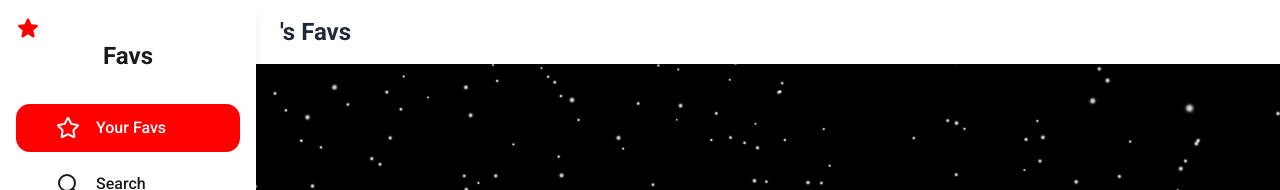
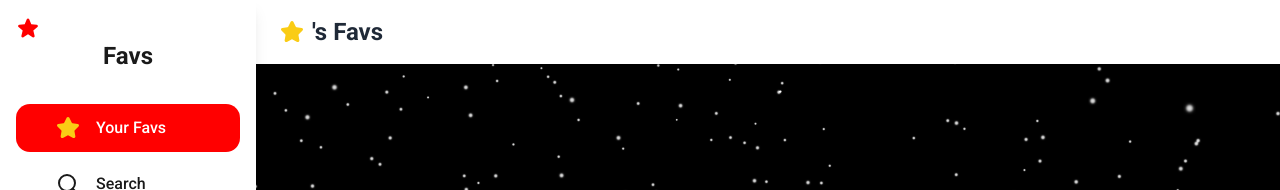
Before and after one commit to luketurnbull/august-activities, a Next.js app in the folder activity-3/: page /favs in a window 1280 px wide. Shown: the top 190 px of the page. Built offline with nearby package versions, Linux system fonts and the light colour scheme.

Commit message:
activities finished!
That's enough from me, happy where it is at but have added feedback on what I would improve.

- Added icons to header
- Updated main readme explaining time spent and feedback

```diff
--- a/activity-3/src/app/favs/page.tsx
+++ b/activity-3/src/app/favs/page.tsx
@@ -8,6 +8,7 @@ import { videoToKey } from "@/utils/videoToKey";
 import { useRouter } from "next/navigation";
 import { useUserStore } from "@/stores/user";
 import CentredCard from "@/components/centred-card";
+import { StarIcon } from "lucide-react";
 
 export default function Favourites() {
   const { favorites } = useFavouritesStore();
@@ -16,7 +17,14 @@ export default function Favourites() {
 
   return (
     <>
-      <Header title={`${name}'s Favs`} />
+      <Header
+        title={
+          <span className="flex items-center gap-2">
+            <StarIcon className="w-6 h-6 text-yellow-400 fill-current outline-black" />
+            {name}&apos;s Favs
+          </span>
+        }
+      />
       <main className="flex-1 overflow-hidden">
         {favorites.length ? (
           <ScrollArea className="h-full">
--- a/activity-3/src/app/favs/search/page.tsx
+++ b/activity-3/src/app/favs/search/page.tsx
@@ -25,7 +25,7 @@ export default function Search() {
 
   const [isFocused, setIsFocused] = useState(false);
 
-  const { isLoading, isError, hasNextPage, fetchNextPage, isFetchingNextPage } =
+  const { isLoading, hasNextPage, isFetchingNextPage, fetchNextPage } =
     useInfiniteQuery({
       queryKey: ["search", searchTerm],
       queryFn: async ({ pageParam = "" }) => {
@@ -74,7 +74,14 @@ export default function Search() {
 
   return (
     <>
-      <Header title="Search" />
+      <Header
+        title={
+          <span className="flex items-center gap-2">
+            <SearchIcon className="w-6 h-6" />
+            Search
+          </span>
+        }
+      />
       <main className="flex-1 overflow-hidden">
         <ScrollArea onScrollCapture={handleScroll} className="h-full">
           <div className="sticky top-0 p-4 bg-white z-10 shadow-lg">
@@ -105,11 +112,6 @@ export default function Search() {
             </div>
           </div>
           <div>
-            {isError && (
-              <div className="flex justify-center items-center h-full">
-                <p>Error fetching search results</p>
-              </div>
-            )}
             <section className="flex flex-row flex-wrap gap-5 w-fullover flow-hidden max-w-full content-center justify-center p-6">
               {allVideos.map((video) => (
                 <VideoCard key={videoToKey(video)} video={video} />
--- a/activity-3/src/components/header.tsx
+++ b/activity-3/src/components/header.tsx
@@ -1,8 +1,9 @@
 import { Menu } from "lucide-react";
 import { Button } from "@/components/ui/button";
 import { useGlobalStore } from "@/stores/global";
+import { ReactNode } from "react";
 
-export default function Header({ title }: { title: string }) {
+export default function Header({ title }: { title: ReactNode }) {
   const { toggleSidebar } = useGlobalStore();
 
   const onMenuClick = () => {
@@ -10,7 +11,7 @@ export default function Header({ title }: { title: string }) {
   };
 
   return (
-    <header className="bg-white shadow-lg sticky top-0 z-10">
+    <header className="bg-white shadow-lg top-0 z-10">
       <div className="flex items-center justify-between px-6 py-4">
         <Button
           variant="ghost"
--- a/activity-3/src/components/sidebar.tsx
+++ b/activity-3/src/components/sidebar.tsx
@@ -43,7 +43,7 @@ export default function Sidebar() {
                 pathname === "/favs" && "bg-primary text-white"
               )}
             >
-              <Star className="mr-2 h-4 w-4" />
+              <Star className="mr-2 h-4 w-4 text-yellow-400 fill-current outline-black" />
               Your Favs
             </Button>
           </Link>
```
Also changed, not shown: 1 other file (tests, documents, lock files or other folders).
